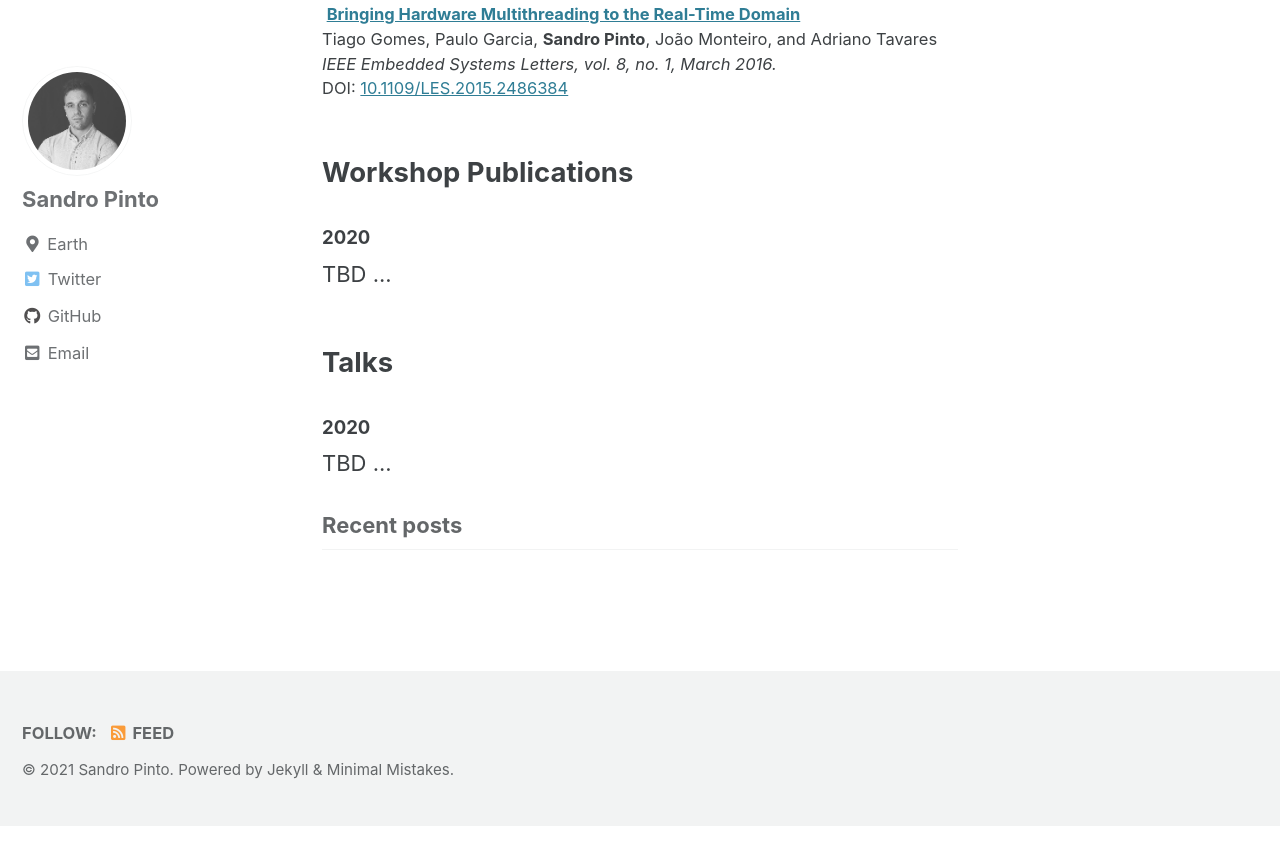
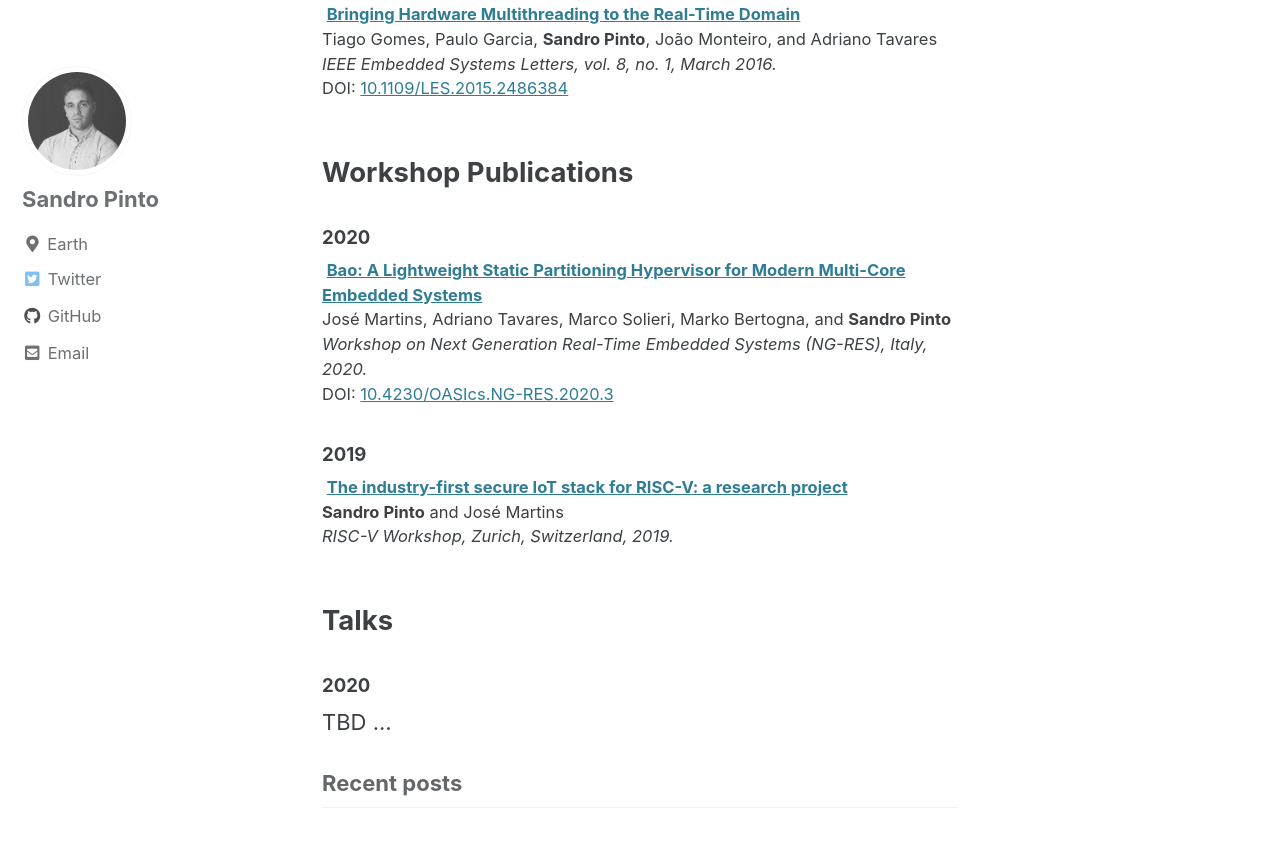
Before and after one commit to sandro2pinto/sandro2pinto.github.io, a Jekyll site: the page built from index.html, in a window 1280 px wide and 900 px high, scrolled down 8837 px. Shown: the top 865 px of the window. Built offline with Jekyll 4.4.1, drawn with Linux system fonts in a browser that asks for light colours; cached includes are drawn as plain includes; the list of posts is cut into pages by our own code; before the commit the page ends 9663 px from its top, so only the background shows below that.

Commit message:
Add workshop publications

```diff
--- a/index.html
+++ b/index.html
@@ -523,8 +523,23 @@ author_profile: true
 
 <small><h3 id="2020">2020</h3></small>
 
-TBD ...
+<tr><small><td></td><td><div> <i class="fab fa-file-pdf-o"></i>
+    <b> <a class="pub-title" href="files/ngres2020-bao.pdf">Bao: A Lightweight Static
+        Partitioning Hypervisor for Modern Multi-Core Embedded Systems</a> </b>
+    <br />  José Martins, Adriano Tavares, Marco Solieri, Marko Bertogna, and <b>Sandro Pinto</b>
+    <br /> <em>Workshop on Next Generation Real-Time Embedded Systems (NG-RES), Italy, 2020.</em>
+    <br /> DOI: <a href="https://doi.org/10.4230/OASIcs.NG-RES.2020.3">10.4230/OASIcs.NG-RES.2020.3</a>
+</div></td></small></tr>
 
+
+<small><h3 id="2019">2019</h3></small>
+
+<tr><small><td></td><td><div> <i class="fab fa-file-pdf-o"></i>
+    <b> <a class="pub-title" href="files/riscvworkshop2019-seciot.pdf">The industry-first
+        secure IoT stack for RISC-V: a research project</a> </b>
+    <br />  <b>Sandro Pinto</b> and José Martins
+    <br /> <em>RISC-V Workshop, Zurich, Switzerland, 2019.</em>
+</div></td></small></tr>
 
 
 <h2 id="talks">Talks</h2>
```
Also changed, not shown: 2 other files.
